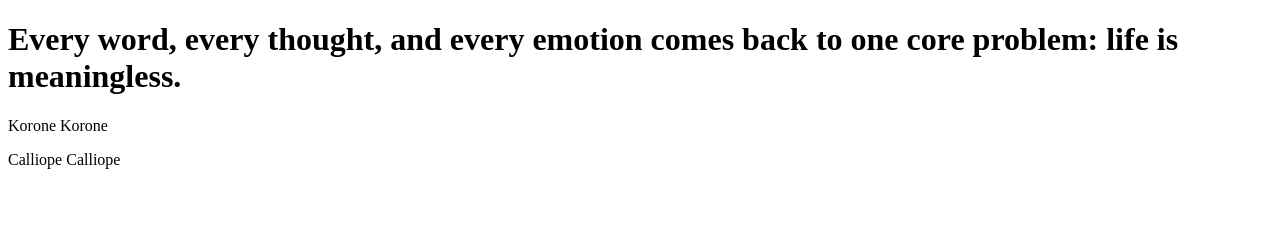
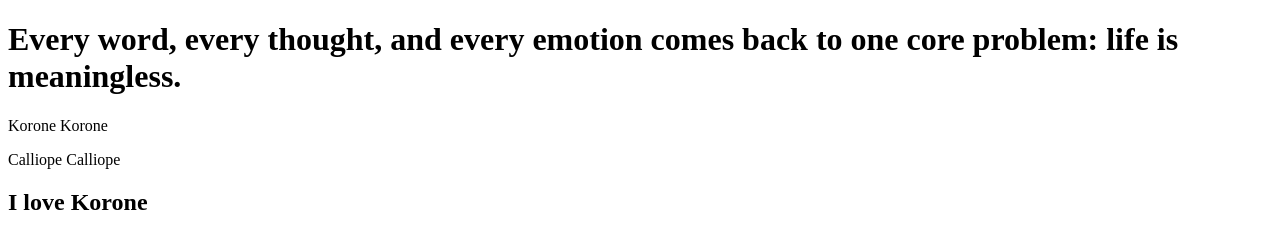
Before and after one commit to 200312151617181920NnM/Proyecto, a plain HTML site: page Clase 9/index.html in a window 1280 px wide. Drawn offline with Linux system fonts and the light colour scheme.

Commit message:
Cambio secundario

```diff
--- a/Clase 9/index.html
+++ b/Clase 9/index.html
@@ -10,5 +10,6 @@
     <h1>Every word, every thought, and every emotion comes back to one core problem: life is meaningless.</h1>
     <p>Korone Korone</p>
     <p>Calliope Calliope</p>
+    <h2>I love Korone</h2>
 </body>
 </html>
```
